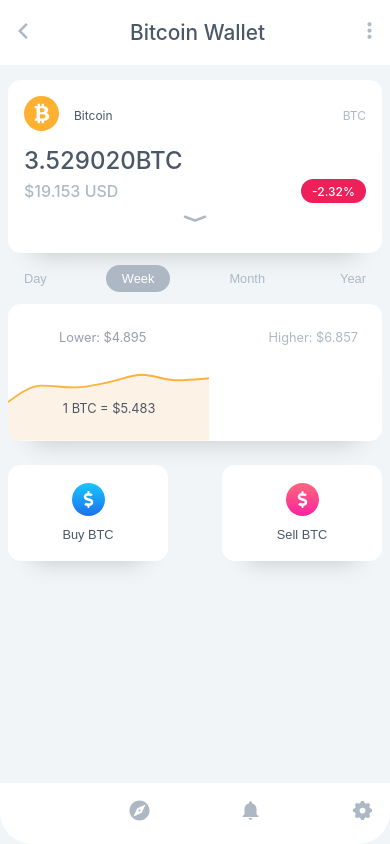
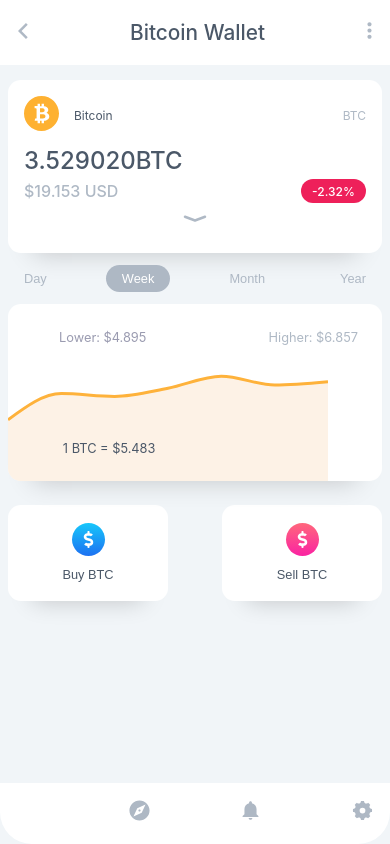
Before and after one commit to sandygudie/rank-math-frontend-test, a React (Vite) app: page / in a window 390 px wide. Built offline with nearby package versions, Linux system fonts and the light colour scheme; some icons are missing; a web font is replaced by a local one.

Commit message:
Added responsiveness

```diff
--- a/src/components/ChartCard/chartview.scss
+++ b/src/components/ChartCard/chartview.scss
@@ -28,8 +28,8 @@
     }
   }
   .area-chart-display {
-    width: 220px !important;
-    height: 70px !important;
+    width: 250px !important;
+    height: 80px !important;
   }
   .chart-bottom {
     display: flex;
@@ -45,7 +45,7 @@
   }
 }
 
-@media (min-width: 400px) {
+@media (min-width: 350px) {
   .chart-view {
     .area-chart-display {
       width: 350px !important;
```
